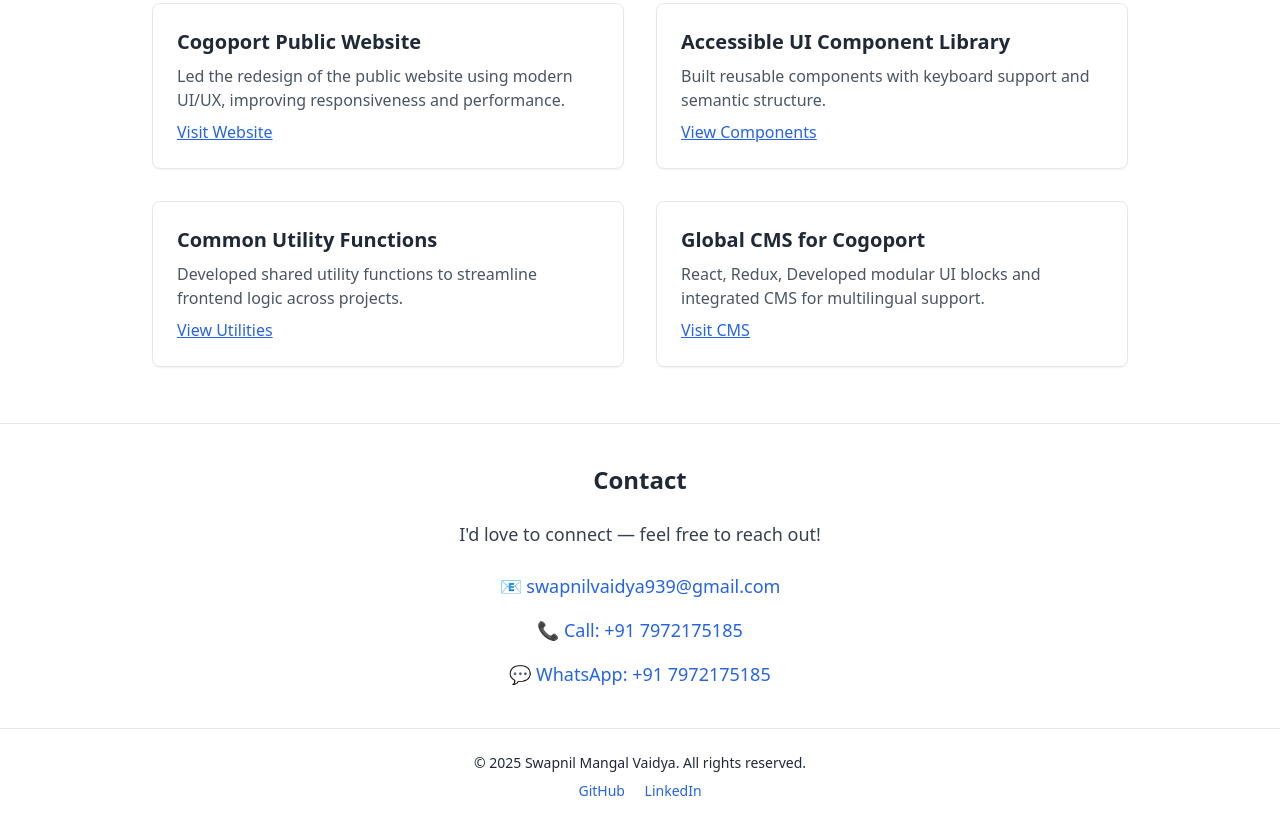
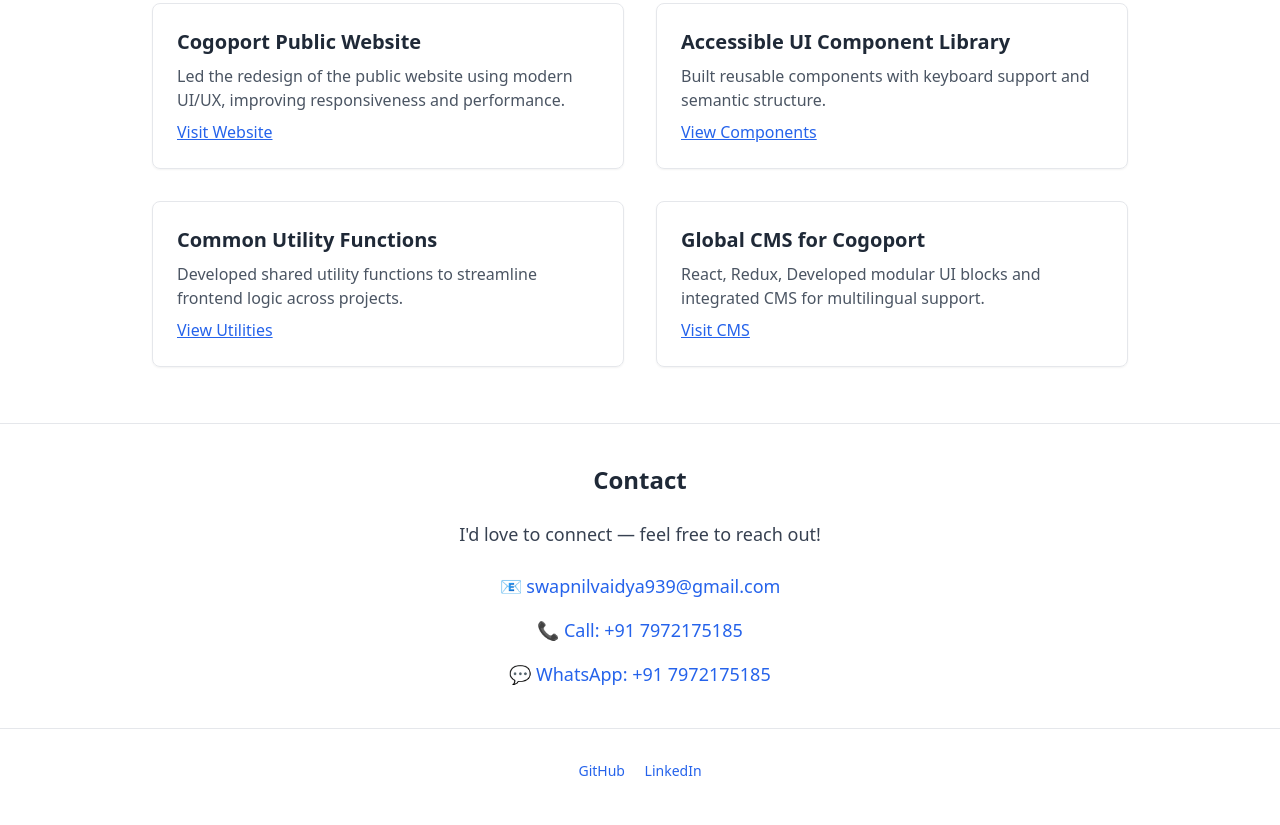
Before and after one commit to swapnil-m-vaidya/swapnil-m-vaidya.github.io, a plain HTML site: page index.html in a window 1280 px wide. Shown: the part 1890-2715 px from the top of the page. Drawn offline with nearby package versions, Linux system fonts and the light colour scheme.

Commit message:
fix: change in name

```diff
--- a/index.html
+++ b/index.html
@@ -3,7 +3,7 @@
   <head>
     <meta charset="UTF-8" />
     <meta name="viewport" content="width=device-width, initial-scale=1.0" />
-    <title>Swapnil Mangal Vaidya | Frontend Developer</title>
+    <title>Swapnil Vaidya | Frontend Developer</title>
     <script src="https://cdn.tailwindcss.com"></script>
     <link
       href="https://fonts.googleapis.com/css2?family=Inter:wght@400;600;700&display=swap"
@@ -265,7 +265,7 @@
     </section>
     <!-- Footer -->
     <footer class="text-center p-6 text-sm bg-white border-t">
-      <p>&copy; 2025 Swapnil Mangal Vaidya. All rights reserved.</p>
+      <!-- <p>&copy; 2025 Swapnil Mangal Vaidya. All rights reserved.</p> -->
       <div class="mt-2 space-x-4">
         <a
           href="https://github.com/swapnil-m-vaidya"
```
